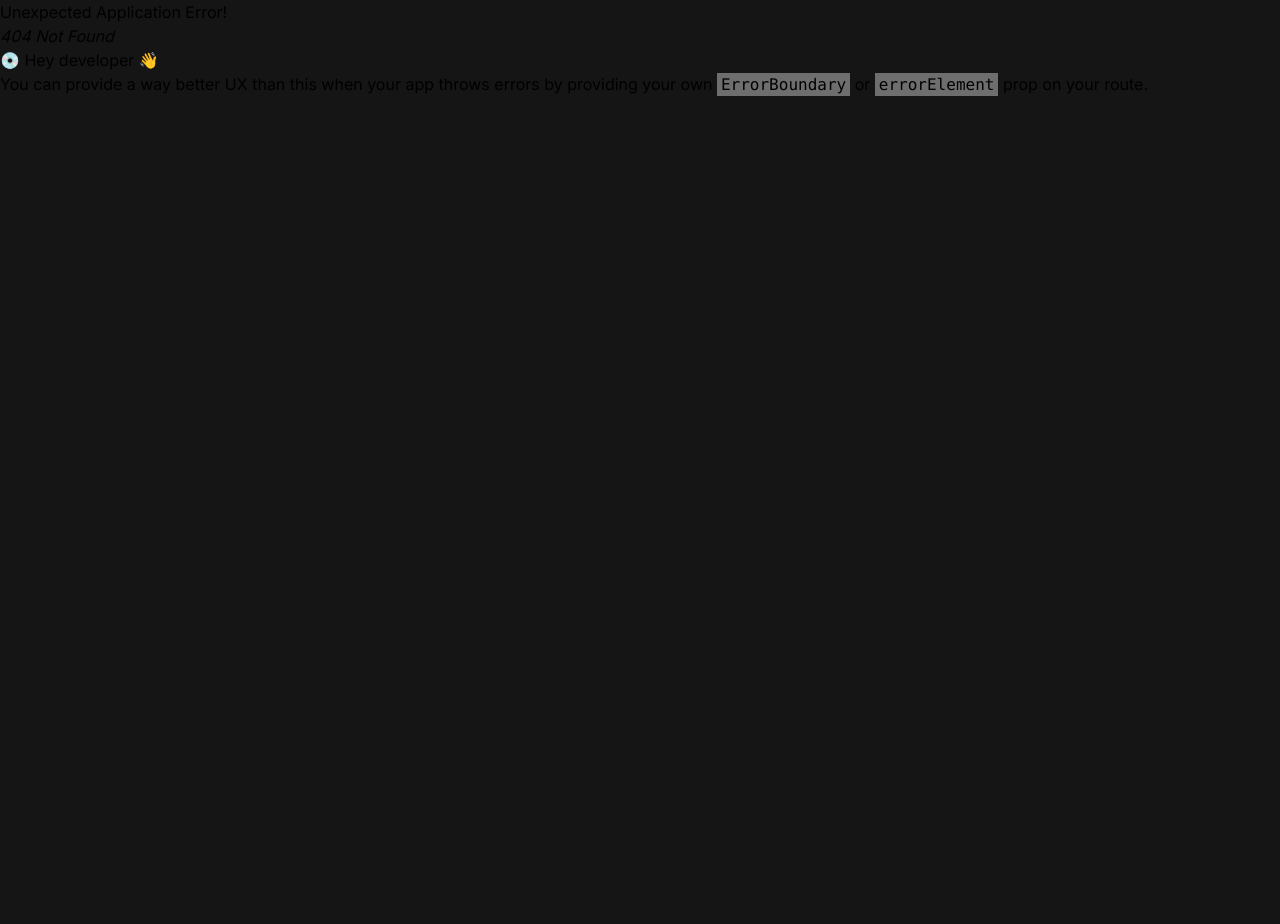
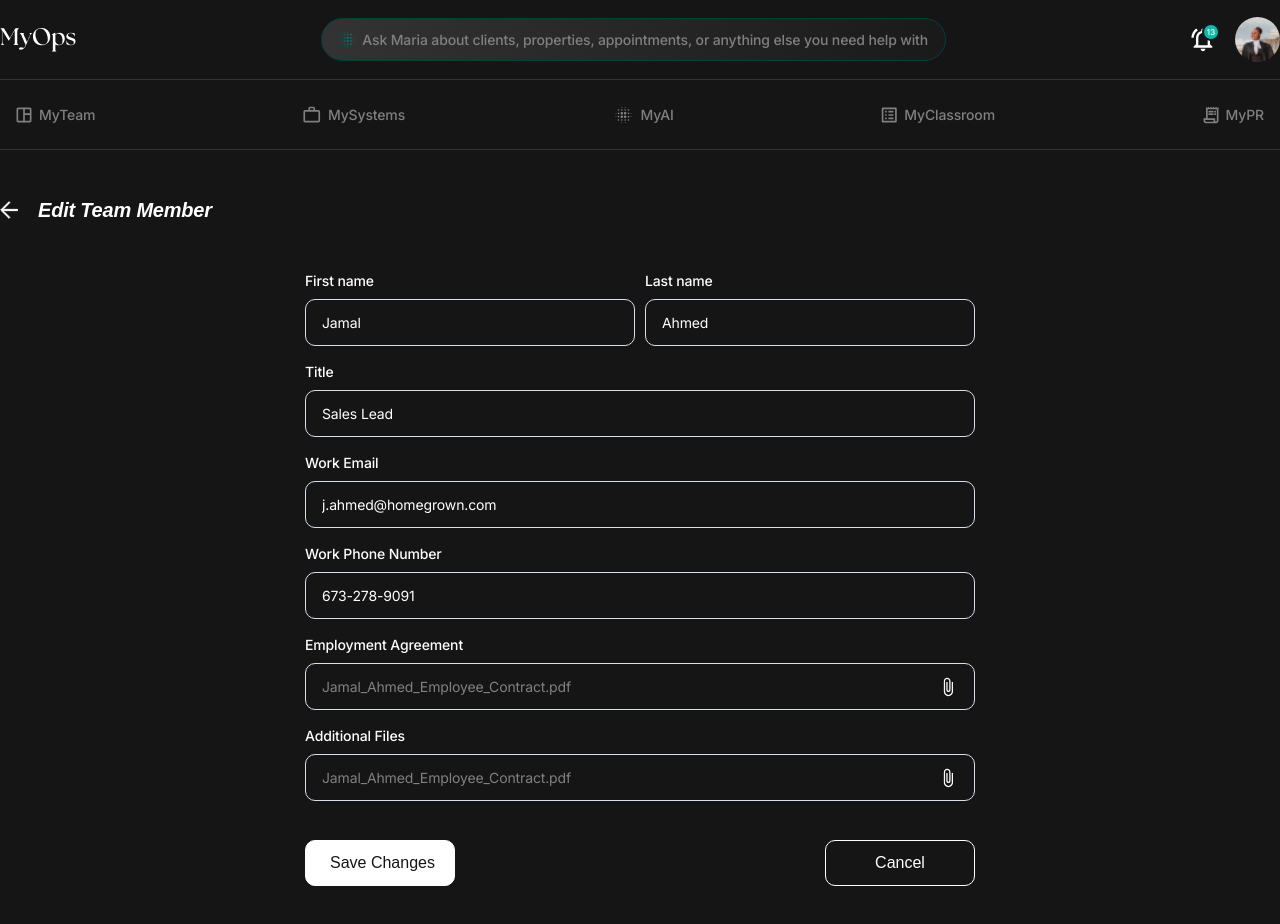
Before and after one commit to Webgenius0/atomana-react, a React (Vite) app: page /edit-team-member in a window 1280 px wide. Before the commit this address had no page. Shown: the top 924 px of the page. Before the commit the page ends 800 px from the top, so only its background shows below. Built offline with nearby package versions, Linux system fonts and the light colour scheme; a web font is replaced by a local one.

Commit message:
completed edit team member

```diff
--- /dev/null
+++ b/src/pages/EditTeamMember.jsx
@@ -0,0 +1,168 @@
+import ArrowLeftSvg from "@/components/svgs/ArrowLeftSvg";
+import FileSvg from "@/components/svgs/FileSvg";
+import React, { useState } from "react";
+import { useForm } from "react-hook-form";
+import { Link } from "react-router-dom";
+
+const EditTeamMember = () => {
+  const [fileName, setFileName] = useState("Jamal_Ahmed_Employee_Contract.pdf");
+  const {
+    register,
+    handleSubmit,
+    reset,
+    watch,
+    formState: { errors },
+  } = useForm();
+  const onSubmit = (data) => console.log(data);
+
+  console.log(watch("example"));
+
+  const handleFileChange = (e) => {
+    const file = e.target.files[0];
+    if (file) {
+      setFileName(file.name);
+    }
+  };
+
+  const handleResetForm = () => {
+    setFileName("Select File");
+    reset();
+  };
+
+  return (
+    <div className="my-container py-12">
+      <Link
+        to="/manage-team"
+        className="flex items-center gap-5 duration-300 hover:opacity-60 w-fit"
+      >
+        <ArrowLeftSvg />
+        <h2 className="section-title">Edit Team Member</h2>
+      </Link>
+
+      <div className="mt-12">
+        <form
+          onSubmit={handleSubmit(onSubmit)}
+          className="max-w-[670px] mx-auto flex flex-col gap-[15px]"
+        >
+          <div className="flex items-center gap-2.5">
+            <div className="flex flex-col gap-2 w-full">
+              <label className="text-sm font-medium leading-[21px] tracking-[-0.14px] text-light">
+                First name
+              </label>
+              <input
+                className="px-4 py-3 rounded-[10px] border border-[#d8dfeb] bg-dark placeholder:text-secondary text-light text-sm leading-[21px] tracking-[-0.14px] w-full"
+                defaultValue="Jamal"
+                placeholder="First"
+                {...register("firstName")}
+              />
+            </div>
+            <div className="flex flex-col gap-2 w-full">
+              <label className="text-sm font-medium leading-[21px] tracking-[-0.14px] text-light">
+                Last name
+              </label>
+              <input
+                className="px-4 py-3 rounded-[10px] border border-[#d8dfeb] bg-dark placeholder:text-secondary text-light text-sm leading-[21px] tracking-[-0.14px] w-full"
+                defaultValue="Ahmed"
+                placeholder="Last"
+                {...register("lastName")}
+              />
+            </div>
+          </div>
+          <div className="flex flex-col gap-2 w-full">
+            <label className="text-sm font-medium leading-[21px] tracking-[-0.14px] text-light">
+              Title
+            </label>
+            <input
+              className="px-4 py-3 rounded-[10px] border border-[#d8dfeb] bg-dark placeholder:text-secondary text-light text-sm leading-[21px] tracking-[-0.14px] w-full"
+              defaultValue="Sales Lead"
+              placeholder="i.e., Sales Lead"
+              {...register("title")}
+            />
+          </div>
+          <div className="flex flex-col gap-2 w-full">
+            <label className="text-sm font-medium leading-[21px] tracking-[-0.14px] text-light">
+              Work Email
+            </label>
+            <input
+              className="px-4 py-3 rounded-[10px] border border-[#d8dfeb] bg-dark placeholder:text-secondary text-light text-sm leading-[21px] tracking-[-0.14px] w-full"
+              defaultValue="j.ahmed@homegrown.com"
+              placeholder="example@email.com"
+              {...register("workEmail")}
+            />
+          </div>
+          <div className="flex flex-col gap-2 w-full">
+            <label className="text-sm font-medium leading-[21px] tracking-[-0.14px] text-light">
+              Work Phone Number
+            </label>
+            <input
+              className="px-4 py-3 rounded-[10px] border border-[#d8dfeb] bg-dark placeholder:text-secondary text-light text-sm leading-[21px] tracking-[-0.14px] w-full"
+              defaultValue="673-278-9091"
+              placeholder="000-000-0000"
+              {...register("phone")}
+            />
+          </div>
+
+          <div className="flex flex-col gap-2 w-full">
+            <label className="text-sm font-medium leading-[21px] tracking-[-0.14px] text-light">
+              Employment Agreement
+            </label>
+
+            <label
+              htmlFor="file-upload"
+              className="px-4 py-3 rounded-[10px] border border-[#d8dfeb] bg-dark placeholder:text-secondary text-light text-sm leading-[21px] tracking-[-0.14px] w-full flex items-center justify-between cursor-pointer"
+            >
+              <span className="text-secondary text-sm leading-[21px] tracking-[-0.14px]">
+                {fileName}
+              </span>
+              <FileSvg />
+              <input
+                id="file-upload"
+                type="file"
+                className="hidden"
+                onChange={handleFileChange}
+              />
+            </label>
+          </div>
+          <div className="flex flex-col gap-2 w-full">
+            <label className="text-sm font-medium leading-[21px] tracking-[-0.14px] text-light">
+              Additional Files
+            </label>
+
+            <label
+              htmlFor="file-upload"
+              className="px-4 py-3 rounded-[10px] border border-[#d8dfeb] bg-dark placeholder:text-secondary text-light text-sm leading-[21px] tracking-[-0.14px] w-full flex items-center justify-between cursor-pointer"
+            >
+              <span className="text-secondary text-sm leading-[21px] tracking-[-0.14px]">
+                {fileName}
+              </span>
+              <FileSvg />
+              <input
+                id="file-upload"
+                type="file"
+                className="hidden"
+                onChange={handleFileChange}
+              />
+            </label>
+          </div>
+
+          <div className="flex items-center gap-4 justify-between mt-6">
+            <input
+              className="request-btn approve cursor-pointer"
+              type="submit"
+              value="Save Changes"
+            />
+
+            <button
+              onClick={handleResetForm}
+              className="request-btn text-light"
+            >
+              Cancel
+            </button>
+          </div>
+        </form>
+      </div>
+    </div>
+  );
+};
+
+export default EditTeamMember;
--- a/src/pages/ManageTeam.jsx
+++ b/src/pages/ManageTeam.jsx
@@ -59,7 +59,10 @@ const ManageTeam = () => {
             <PhoneSvg />
             <MessageSvg />
             <MailSvg />
-            <Link className="text-sm font-bold tracking-[-0.408] text-[#009696] duration-300 hover:opacity-60 uppercase">
+            <Link
+              to="/edit-team-member"
+              className="text-sm font-bold tracking-[-0.408] text-[#009696] duration-300 hover:opacity-60 uppercase"
+            >
               EDIT
             </Link>
           </div>
@@ -83,7 +86,10 @@ const ManageTeam = () => {
             <PhoneSvg />
             <MessageSvg />
             <MailSvg />
-            <Link className="text-sm font-bold tracking-[-0.408] text-[#009696] duration-300 hover:opacity-60 uppercase">
+            <Link
+              to="/edit-team-member"
+              className="text-sm font-bold tracking-[-0.408] text-[#009696] duration-300 hover:opacity-60 uppercase"
+            >
               EDIT
             </Link>
           </div>
@@ -107,7 +113,10 @@ const ManageTeam = () => {
             <PhoneSvg />
             <MessageSvg />
             <MailSvg />
-            <Link className="text-sm font-bold tracking-[-0.408] text-[#009696] duration-300 hover:opacity-60 uppercase">
+            <Link
+              to="/edit-team-member"
+              className="text-sm font-bold tracking-[-0.408] text-[#009696] duration-300 hover:opacity-60 uppercase"
+            >
               EDIT
             </Link>
           </div>
@@ -131,7 +140,37 @@ const ManageTeam = () => {
             <PhoneSvg />
             <MessageSvg />
             <MailSvg />
-            <Link className="text-sm font-bold tracking-[-0.408] text-[#009696] duration-300 hover:opacity-60 uppercase">
+            <Link
+              to="/edit-team-member"
+              className="text-sm font-bold tracking-[-0.408] text-[#009696] duration-300 hover:opacity-60 uppercase"
+            >
+              EDIT
+            </Link>
+          </div>
+        </div>
+        <div className="border-b border-secondPrimary py-4 flex items-center justify-between pr-5">
+          <div className="flex items-center gap-1">
+            <img
+              src={memberImg}
+              alt="member image"
+              className="w-10 h-10 rounded-full"
+            />
+            <div className="space-y-[2px]">
+              <p className="text-light text-base font-medium leading-[18px] tracking-[-0.16px]">
+                Lindsey Sargo
+              </p>
+              <p className="text-sm font-medium leading-5 text-light">Agent</p>
+            </div>
+          </div>
+
+          <div className="flex items-center gap-5">
+            <PhoneSvg />
+            <MessageSvg />
+            <MailSvg />
+            <Link
+              to="/edit-team-member"
+              className="text-sm font-bold tracking-[-0.408] text-[#009696] duration-300 hover:opacity-60 uppercase"
+            >
               EDIT
             </Link>
           </div>
--- a/src/routes/router.jsx
+++ b/src/routes/router.jsx
@@ -18,6 +18,7 @@ import AccountInformation from "@/pages/AccountInformation";
 import BusinessInformation from "@/pages/BusinessInformation";
 import ManageTeam from "@/pages/ManageTeam";
 import AddTeamMember from "@/pages/AddTeamMember";
+import EditTeamMember from "@/pages/EditTeamMember";
 
 const router = createBrowserRouter([
   {
@@ -158,6 +159,14 @@ const router = createBrowserRouter([
           </PageTitle>
         ),
       },
+      {
+        path: "/edit-team-member",
+        element: (
+          <PageTitle title="Edit Team Member">
+            <EditTeamMember />
+          </PageTitle>
+        ),
+      },
     ],
   },
 ]);
```
